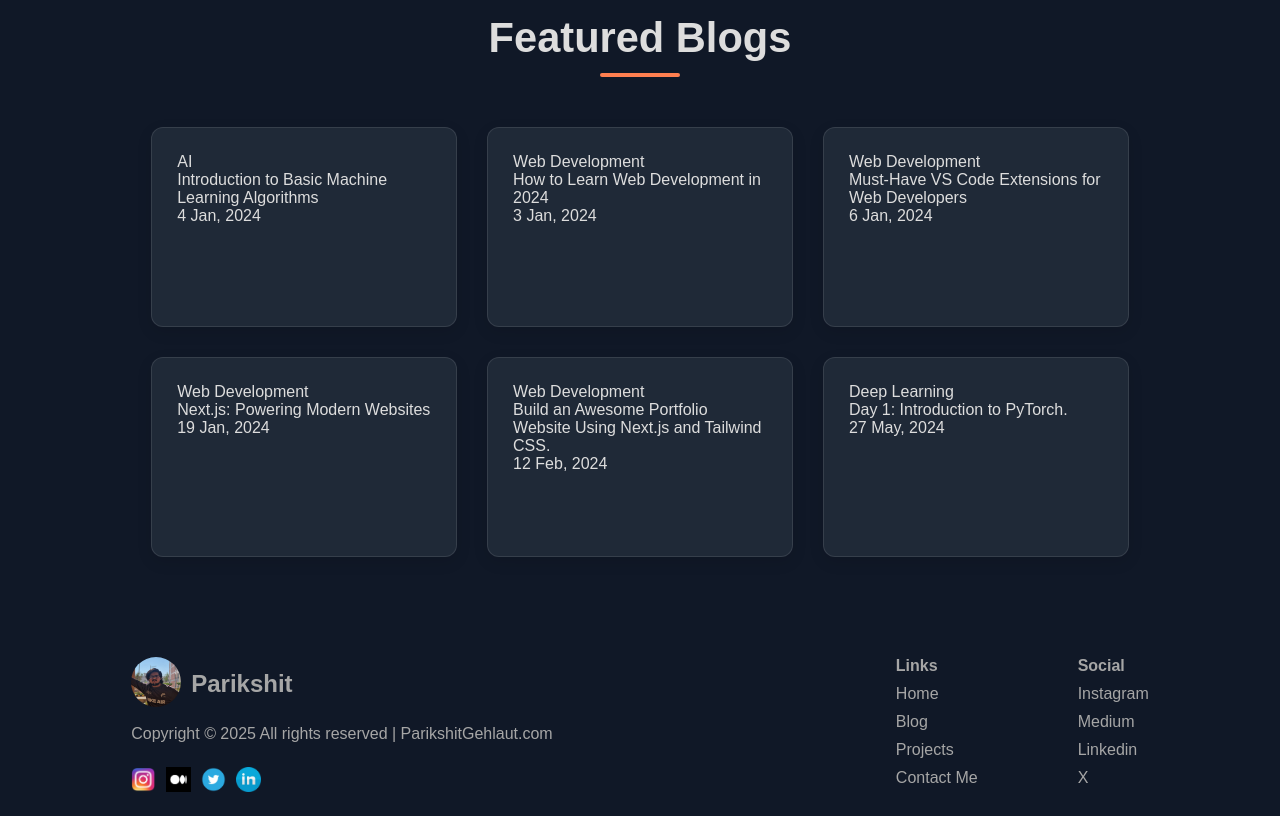
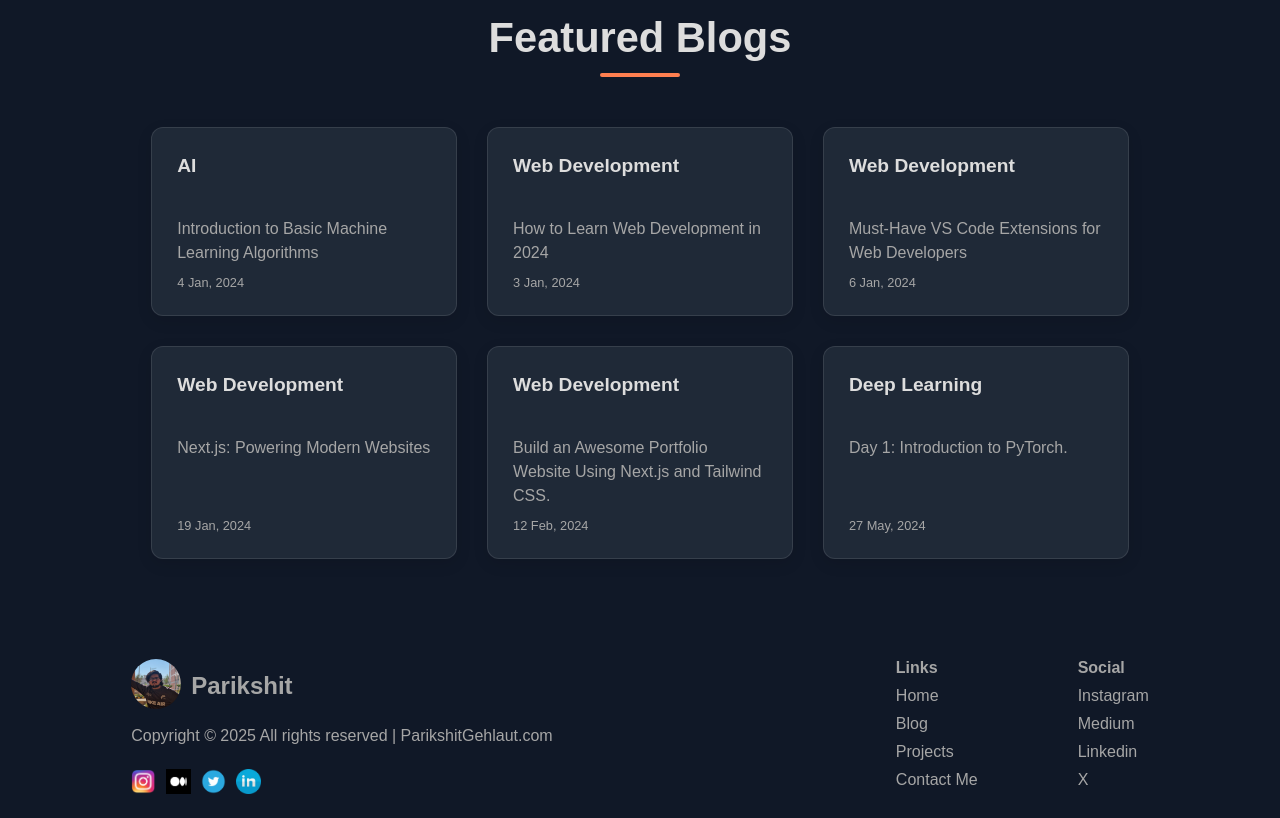
Before and after one commit to ParikshitGehlaut/Personal-Website, a Next.js app: page / in a window 1280 px wide. Shown: the part 1560-2378 px from the top of the page. Built offline with nearby package versions, Linux system fonts and the light colour scheme; a web font is replaced by a local one.

Commit message:
[update] post card UI changed.

```diff
--- a/src/app/components/card/Card.jsx
+++ b/src/app/components/card/Card.jsx
@@ -10,8 +10,7 @@ const variants = {
 
 const Card = ({ post }) => {
   return (
-    <>
-      <Link href={post.link} target="_blank">
+    <Link href={post.link} target="_blank" className={styles.card}>
       <MotionDiv
         variants={variants}
         initial="hidden"
@@ -21,16 +20,13 @@ const Card = ({ post }) => {
           ease: "easeInOut",
           duration: 0.5,
         }}
-          className={styles.card}
+        className={styles.cardContent}
       >
-          <div className={styles.cardTextContainer}>
-            <div className={styles.cardTitle}>{post.title}</div>
-            <div className={styles.cardDesc}>{post.desc}</div>
-            <div className={styles.date}>{post.date}</div>
-          </div>
+        <div className={styles.cardPostTitle}>{post.title}</div>
+        <div className={styles.cardPostDesc}>{post.desc}</div>
+        <div className={styles.cardDate}>{post.date}</div>
       </MotionDiv>
     </Link>
-    </>
   );
 };
 
--- a/src/app/components/card/card.module.css
+++ b/src/app/components/card/card.module.css
@@ -4,15 +4,11 @@
   border-radius: 12px;
   padding: 25px;
   display: flex;
-    flex-direction: column;
-    justify-content: space-between;
-    gap: 15px;
-    color: var(--textColor);
   text-decoration: none;
+  height: 100%;
   box-shadow: 0 5px 15px var(--cardShadow);
   transition: transform 0.3s ease, box-shadow 0.3s ease, border-color 0.3s ease;
-    min-height: 200px;
-    height: 100%;
+  color: var(--textColor);
 }
 
 .card:hover {
@@ -21,33 +17,36 @@
   border-color: var(--accentColor);
 }
 
-
 .cardContent {
   display: flex;
   flex-direction: column;
-    gap: 8px;
+  justify-content: space-between;
+  gap: 10px;
+  height: 100%;
 }
-
-.cardCategory {
-    font-size: 0.85rem;
-    font-weight: 700;
-    color: var(--accentColor);
-    text-transform: uppercase;
-    letter-spacing: 0.5px;
-}
-
 
 .cardPostTitle {
   font-size: 1.2rem;
   font-weight: 600;
-    color: var(--textColor);
   line-height: 1.4;
-    margin: 0;
   display: -webkit-box;
   -webkit-box-orient: vertical;
+  -webkit-line-clamp: 2;
   overflow: hidden;
   text-overflow: ellipsis;
   min-height: calc(1.2rem * 1.4 * 2);
+}
+
+.cardPostDesc {
+  font-size: 1rem;
+  font-weight: 400;
+  line-height: 1.5;
+  color: var(--softTextColor);
+  display: -webkit-box;
+  -webkit-box-orient: vertical;
+  -webkit-line-clamp: 3;
+  overflow: hidden;
+  text-overflow: ellipsis;
 }
 
 .cardDate {
@@ -56,17 +55,16 @@
   margin-top: auto;
 }
 
-
 @media screen and (max-width: 768px) {
   .card {
     padding: 20px;
-        min-height: 190px;
-        gap: 12px;
   }
+
   .cardPostTitle {
     font-size: 1.1rem;
     min-height: calc(1.1rem * 1.4 * 2);
   }
+
   .cardCategory {
     font-size: 0.8rem;
   }
@@ -75,8 +73,8 @@
 @media screen and (max-width: 480px) {
   .card {
     padding: 18px;
+  }
 
-    }
   .cardPostTitle {
     font-size: 1.05rem;
     min-height: calc(1.05rem * 1.4 * 2);
```
Lines whose indentation alone changed are shown as unchanged.
